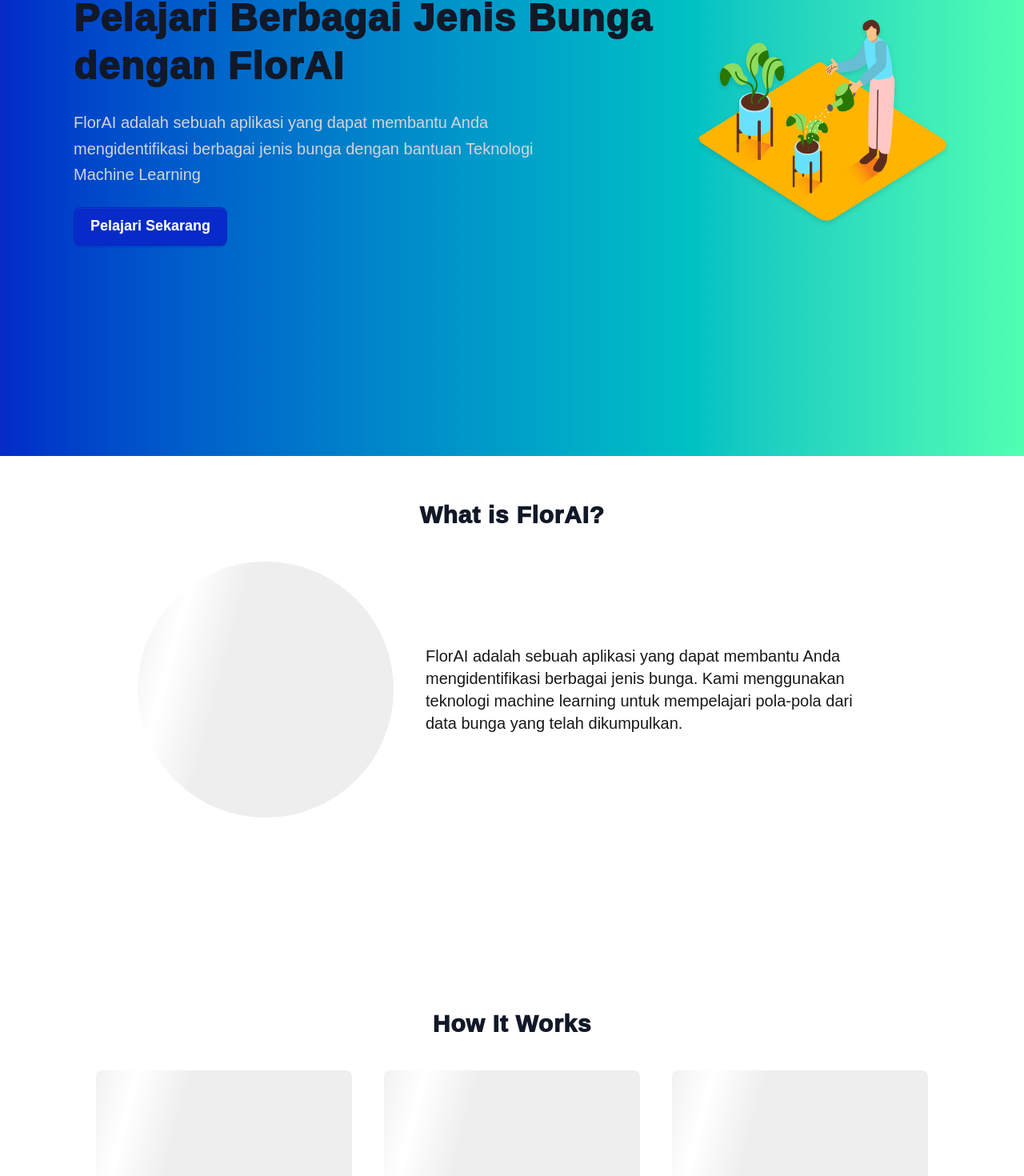
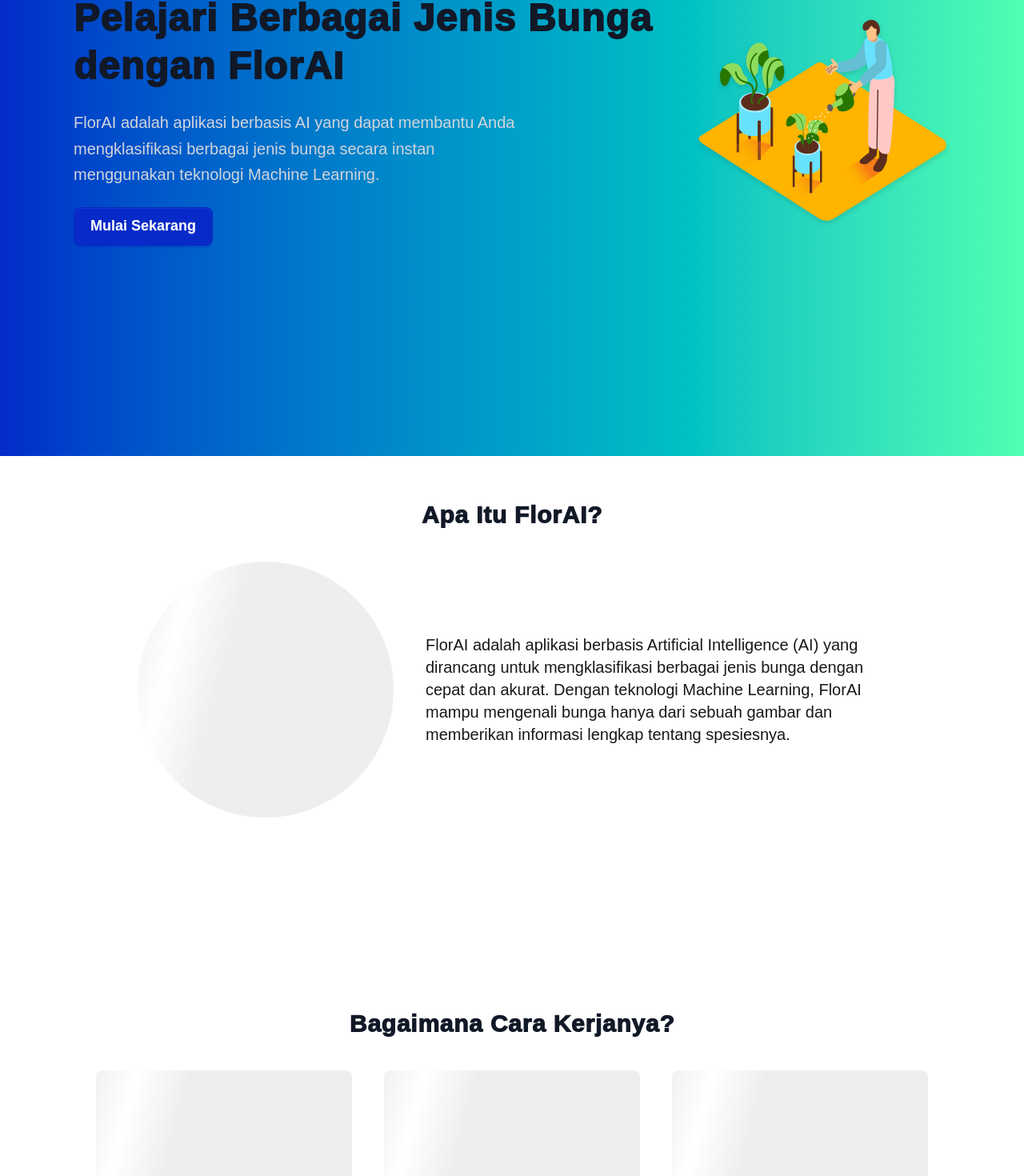
Before and after one commit to Ar-Syhptra/Flower-Classification-Website, a React (Vite) app in the folder src/client/: page / in a window 1280 px wide. Shown: the part 326-1796 px from the top of the page at 80% size. Built offline with nearby package versions, Linux system fonts and the light colour scheme.

Commit message:
refactor: mengubah teks content landing page

```diff
--- a/src/client/src/components/About/AboutFlower.jsx
+++ b/src/client/src/components/About/AboutFlower.jsx
@@ -5,7 +5,7 @@ function AboutFlower() {
     <div className="py-10 bg-gradient-to-br from-primary to-secondary">
       <div className="flex justify-center text-center py-10">
         <h2 className="text-3xl font-[1000] tracking-wide text-base-900">
-          About Flower
+        Kenapa Menggunakan FlorAI?
         </h2>
       </div>
       <div className="px-10 md:px-10 lg:px-30 flex flex-col md:grid md:grid-cols-2 gap-6 lg:flex lg:flex-row justify-center  place-items-center">
--- a/src/client/src/components/Main/DemoSection.jsx
+++ b/src/client/src/components/Main/DemoSection.jsx
@@ -5,17 +5,14 @@ function DemoSection() {
     <div className="min-h-80 flex flex-col md:flex-col lg:flex-col gap-10 pb-20 p-4 ">
       <div className="pt-10 bg-base-100">
         <h2 className="text-3xl font-[1000] text-center text-base-900 tracking-wide">
-          What is FlorAI?
+          Apa Itu FlorAI?
         </h2>
       </div>
 
       <div className="flex flex-row justify-center items-center gap-10">
         <div className="skeleton w-5xl h-30 rounded-full md:w-2xl md:h-54 lg:w-80 lg:h-80"></div>
         <p className="max-w-xl text-md text md:text-xl lg:text-xl">
-          FlorAI adalah sebuah aplikasi yang dapat membantu Anda
-          mengidentifikasi berbagai jenis bunga. Kami menggunakan teknologi
-          machine learning untuk mempelajari pola-pola dari data bunga yang
-          telah dikumpulkan.
+        FlorAI adalah aplikasi berbasis Artificial Intelligence (AI) yang dirancang untuk mengklasifikasi berbagai jenis bunga dengan cepat dan akurat. Dengan teknologi Machine Learning, FlorAI mampu mengenali bunga hanya dari sebuah gambar dan memberikan informasi lengkap tentang spesiesnya.
         </p>
       </div>
     </div>
--- a/src/client/src/components/Main/HeroSection.jsx
+++ b/src/client/src/components/Main/HeroSection.jsx
@@ -21,7 +21,7 @@ function HeroSection({ header, description }) {
           </p>
           <Link to="/classification">
             <Button
-              name="Pelajari Sekarang"
+              name="Mulai Sekarang"
               className="btn md:btn-md lg:btn-lg btn-primary mt-6 py-3 text-base-100 rounded-lg"
             />
           </Link>
--- a/src/client/src/components/Main/HowItWorks.jsx
+++ b/src/client/src/components/Main/HowItWorks.jsx
@@ -4,7 +4,7 @@ function HowItWorks() {
       {/* Title */}
       <div className="p-10 bg-base-100">
         <h2 className="text-3xl font-[1000] tracking-wide text-center text-base-900">
-          How It Works
+        Bagaimana Cara Kerjanya?
         </h2>
       </div>
 
--- a/src/client/src/page/HomePage.jsx
+++ b/src/client/src/page/HomePage.jsx
@@ -9,7 +9,7 @@ function HomePage() {
     <>
       <HeroSection
         header="Pelajari Berbagai Jenis Bunga dengan FlorAI"
-        description="FlorAI adalah sebuah aplikasi yang dapat membantu Anda mengidentifikasi berbagai jenis bunga dengan bantuan Teknologi Machine Learning"
+        description="FlorAI adalah aplikasi berbasis AI yang dapat membantu Anda mengklasifikasi berbagai jenis bunga secara instan menggunakan teknologi Machine Learning."
       />
       <DemoSection />
       <HowItWorks />
```
